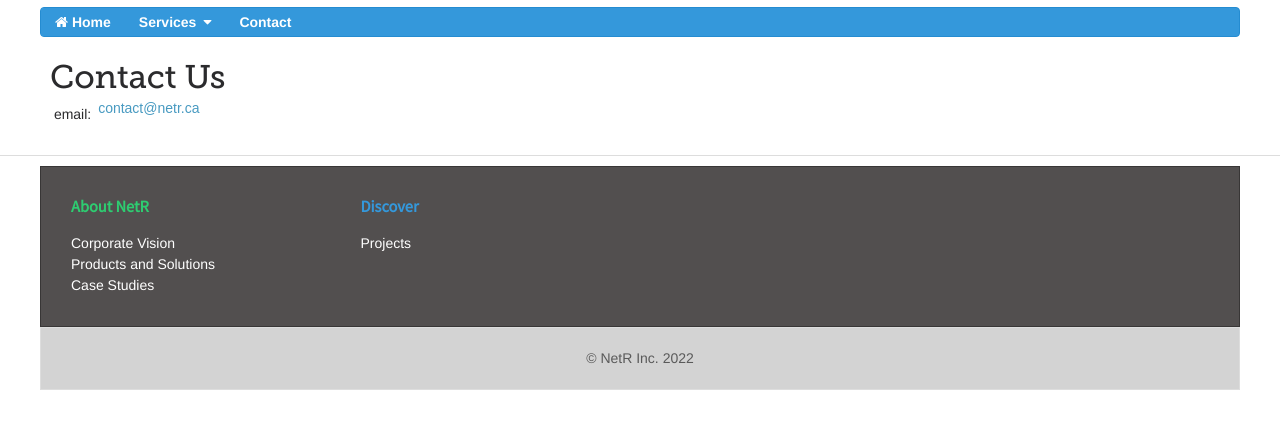
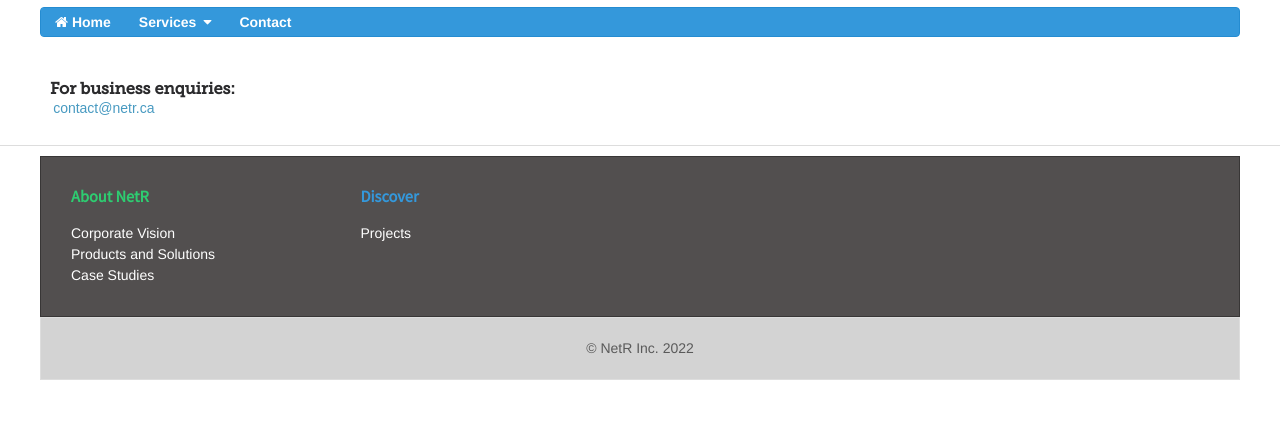
Before and after one commit to sukhcs/sukh.github.io, a plain HTML site: page contact.html in a window 1280 px wide. Shown: the part 94-522 px from the top of the page. Drawn offline with Linux system fonts and the light colour scheme.

Commit message:
fix contact page

```diff
--- a/contact.html
+++ b/contact.html
@@ -32,8 +32,8 @@
       <div class="padded">
         <div class="row">
           <div class="three fifths bounceInRight animated">
-            <h1 class="zero museo-slab">Contact Us</h1>
-            <p>&nbsp;email: <img src="images/ml.png"></p>
+            &nbsp;<h5 class="zero museo-slab">For business enquiries: </h5>
+            <img src="images/ml.png">
           </div>
         </div>
       </div>
```
